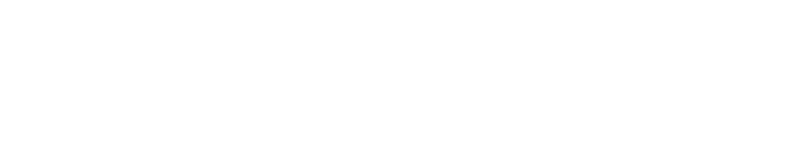
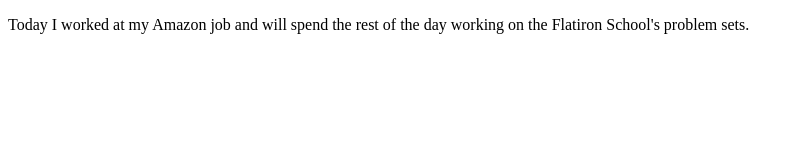
Before and after one commit to jtabb1/2021-07-03-Daily-Coding-Journal, a plain HTML site: page index.html in a window 1280 px wide. Shown: the whole page, without its empty margins (0-800 px from the left). Drawn offline with Linux system fonts and the light colour scheme.

Commit message:
Talk about what I did today and what I have planned yet to do today.

```diff
--- a/index.html
+++ b/index.html
@@ -7,6 +7,9 @@
     <link href="style.css" rel="stylesheet" type="text/css" />
   </head>
   <body>
+
+    <p>Today I worked at my Amazon job and will spend the rest of the day working on the Flatiron School's problem sets.</p>
+
     <script src="script.js"></script>
   </body>
 </html>
```
